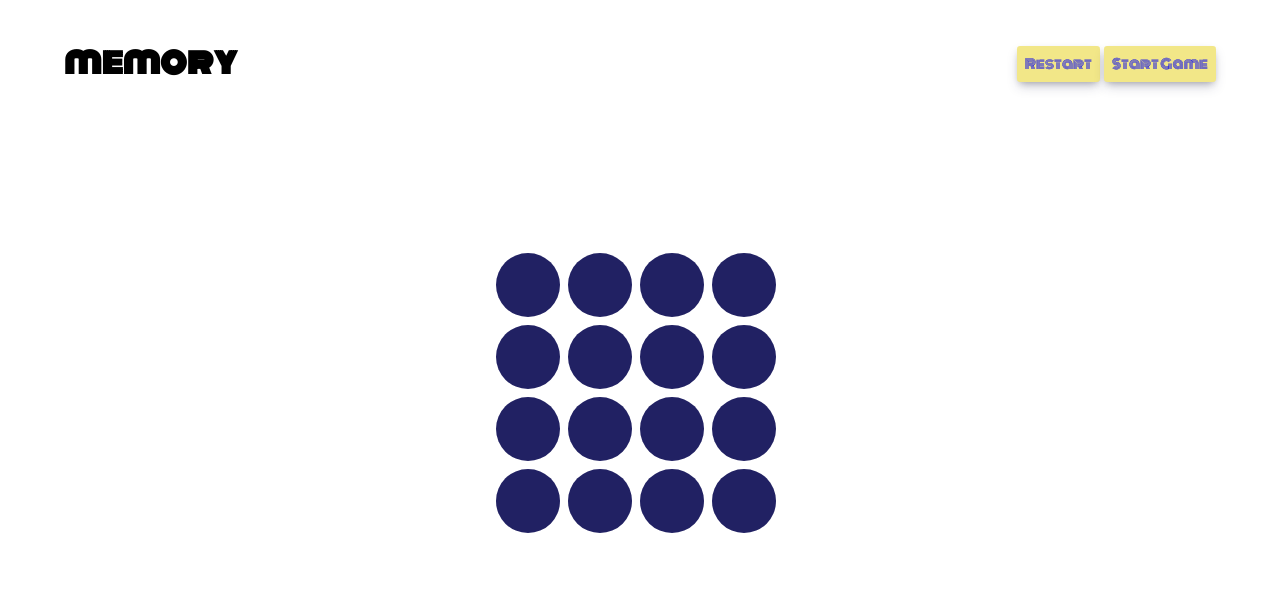
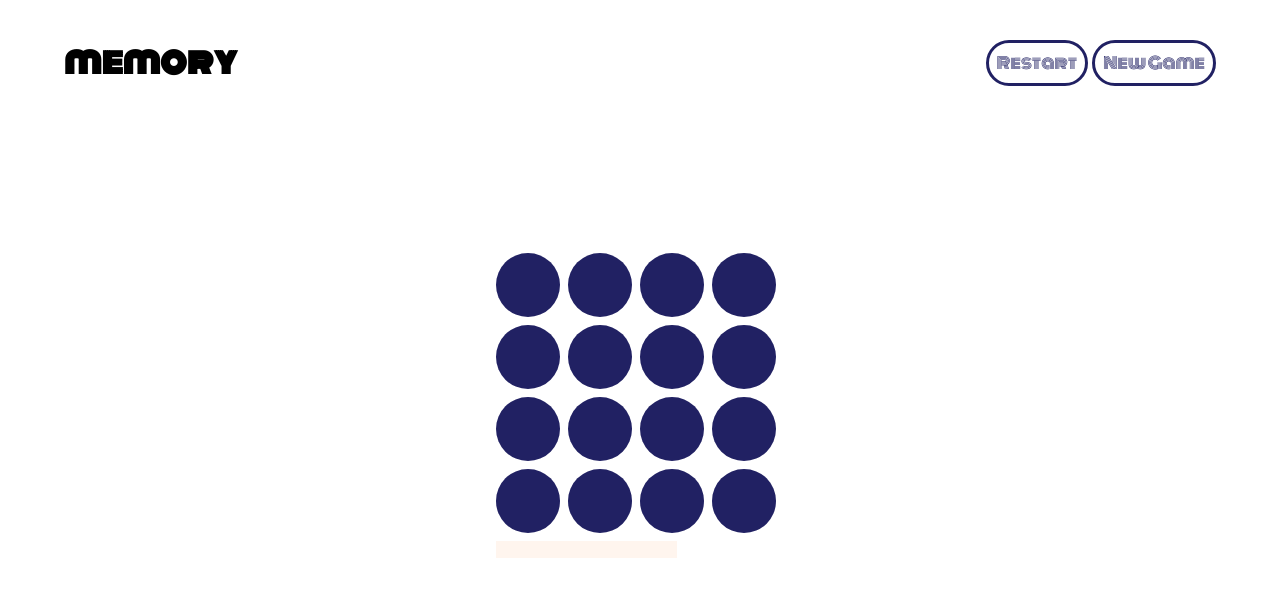
Before and after one commit to Inspiratie/frontEndMentor.io, a plain HTML site: page MemoryGame/index.html in a window 1280 px wide. Drawn offline with Linux system fonts and the light colour scheme.

Commit message:
styles added

```diff
--- a/MemoryGame/index.html
+++ b/MemoryGame/index.html
@@ -9,10 +9,10 @@
 </head>
 <body>
     <header>
-        <h1>memory</h1>
+        <h1 id="heading">memory</h1>
         <div>
-            <button><a href="#">Restart</a></button>
-            <button><a href="#">Start  Game</a></button>
+            <a onclick="incrementNum()" href="#">Restart</a>
+            <a onclick="showNum()" href="#">New Game</a>
         </div>
     </header>
 
@@ -33,6 +33,9 @@
         <div class="circle"></div>
         <div class="circle"></div>
         <div class="circle"></div>
+
+        <input id="output" type="text">
     </main>
+    <script src="script.js"></script>
 </body>
 </html>
--- /dev/null
+++ b/MemoryGame/script.js
@@ -0,0 +1,8 @@
+let num = 0;
+function incrementNum() {
+  num++;
+}
+
+function showNum() {
+    document.getElementById('output').value = num;
+}
--- a/MemoryGame/styles.css
+++ b/MemoryGame/styles.css
@@ -22,22 +22,34 @@ header {
 }
 
 header > div {
-    margin-top: 1.9rem;
+    margin-top: 2.2rem;
     margin-right: 3rem;
 }
 
 a {
     text-decoration: none;
     font-family: 'Monoton';
+    background-color: white;
+    border-radius: 3rem;
+    padding: 0.5rem;
+    border: 3px solid rgb(33, 33, 99);
+    color:rgb(33, 33, 99);
+    transition: 0.3s;
 }
 
-button {
-    background-color: rgb(242, 231, 136);
+a:hover {
+    background-color: rgb(33, 33, 99);
+    color: white;
+    border-radius: 0.5rem;
+    transition: 0.3s;
+}
+
+input {
+    color: black;
     border: none;
-    border-radius: 0.2rem;
-    padding: 0.5rem;
-    box-shadow: rgba(50, 50, 93, 0.25) 0px 6px 12px -2px, rgba(0, 0, 0, 0.3) 0px 3px 7px -3px;
+    background-color:seashell;
 }
+
 
 
 
```
